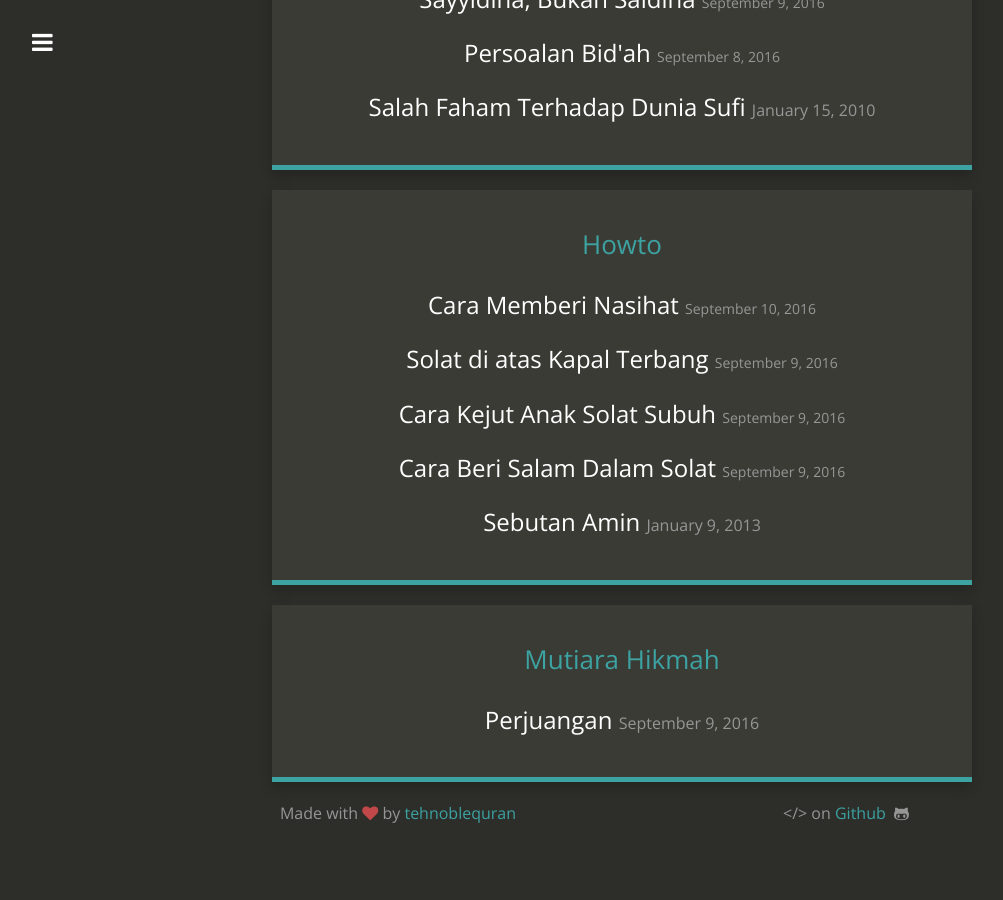
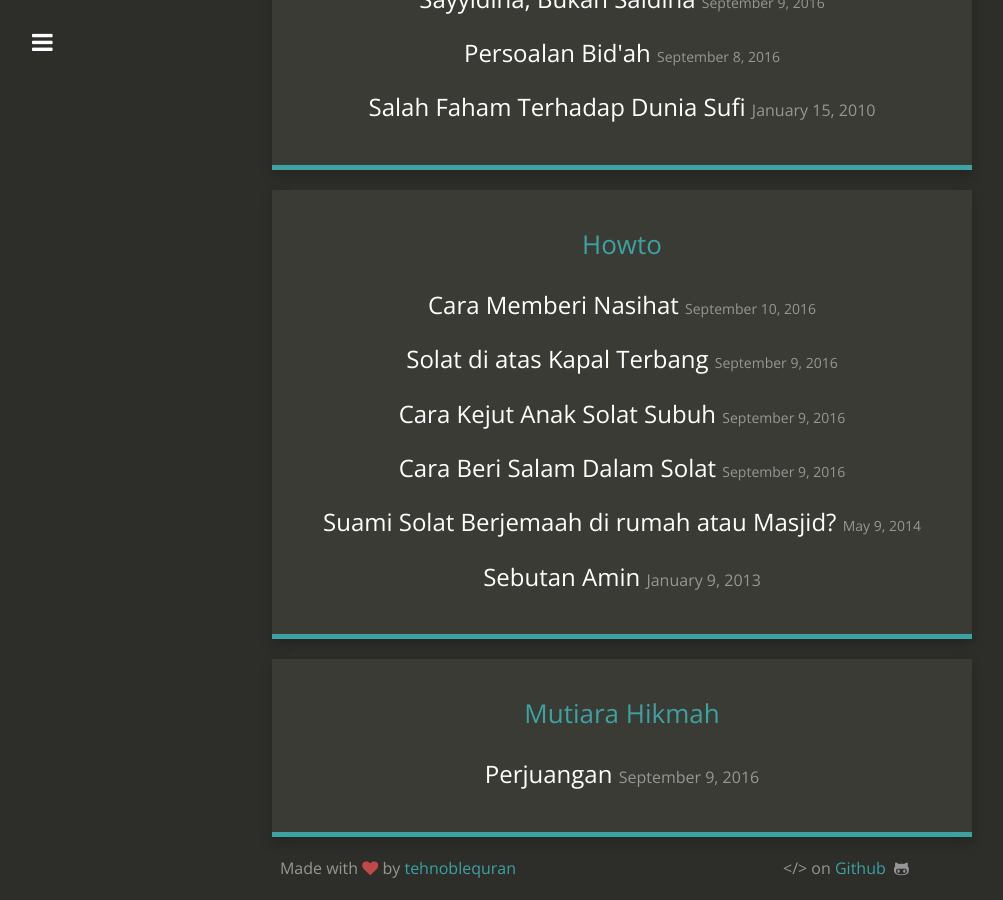
Before and after one commit to kedamaian/swsyafiq, a Jekyll site: the page built from posts-by-categories.html, in a window 1280 px wide and 900 px high, scrolled down 3805 px. Shown: the whole window, without its empty margins (18-1021 px from the left). Built offline with Jekyll 4.4.1, drawn with Linux system fonts in a browser that asks for light colours; nearby versions of some CDN libraries; before the commit the page ends 4650 px from its top, so only the background shows below that.

Commit message:
Updated 2014-05-09-suami-solat-berjemaah-dirumah-atau-masjid.md

```diff
--- a/_posts/2014-05-09-suami-solat-berjemaah-dirumah-atau-masjid.md
+++ b/_posts/2014-05-09-suami-solat-berjemaah-dirumah-atau-masjid.md
@@ -1,3 +1,11 @@
+---
+layout: post
+published: true
+author: tehnoblequran
+title: Suami Solat Berjemaah di rumah atau Masjid?
+categories:
+  - Howto
+---
 Mengikut mazhab syafie, solat berjemaah merupakan fardhu kifayah ke atas ahli kariah, dgn maksud berdosa satu kampung jika tiada satu pun solat berjemaah didirikan. Dan ia merupakan sunat muakkad bagi setiap individu lelaki yang akil baligh dan bermukim. (Kifayah al akhyar: jilid 1/ms 81)
 
 Untuk orang lelaki adalah lebih afdal menunaikan solat berjemaah di masjid atau surau.
@@ -18,7 +26,7 @@ Maka adalah lebih afdhal para suami keluar bersolat di surau atau masjid meningg
 
 لو ذهب إلى المسجد وترك أهل بيته ليصلون فرادى أو لتهاونوا أو بعضهم في الصلاة فصلاته في البيت أفضل من صلاته في المسجد-مغني
 
-“sekiranya suami ke masjid berjemaah dan meninggalkan ahli keluarganya di rumah, pasti mereka akan bersolat bersendirian semua mereka atau meringan-ringankan dengan solat berjemaah atau sebahagian daripada ahli keluarganya. Maka pada ketika ini solat lelaki tersebut di rumah lebih afdal daripada solatnya di masjid”
+“Sekiranya suami ke masjid berjemaah dan meninggalkan ahli keluarganya di rumah, pasti mereka akan bersolat bersendirian semua mereka atau meringan-ringankan dengan solat berjemaah atau sebahagian daripada ahli keluarganya. Maka pada ketika ini solat lelaki tersebut di rumah lebih afdal daripada solatnya di masjid”
 
 Terdapat saranan daripada Syeikh Nuruddin Hafizahullah supaya suami menunaikan solat sunat rawatib di rumah dengan di makmumkan oleh isteri yang bersolat fardhu, kemudian setelah selesai salam suami, maka isteri boleh meneruskan rakaat solat fardhu yang masih berbaki.
 
```
